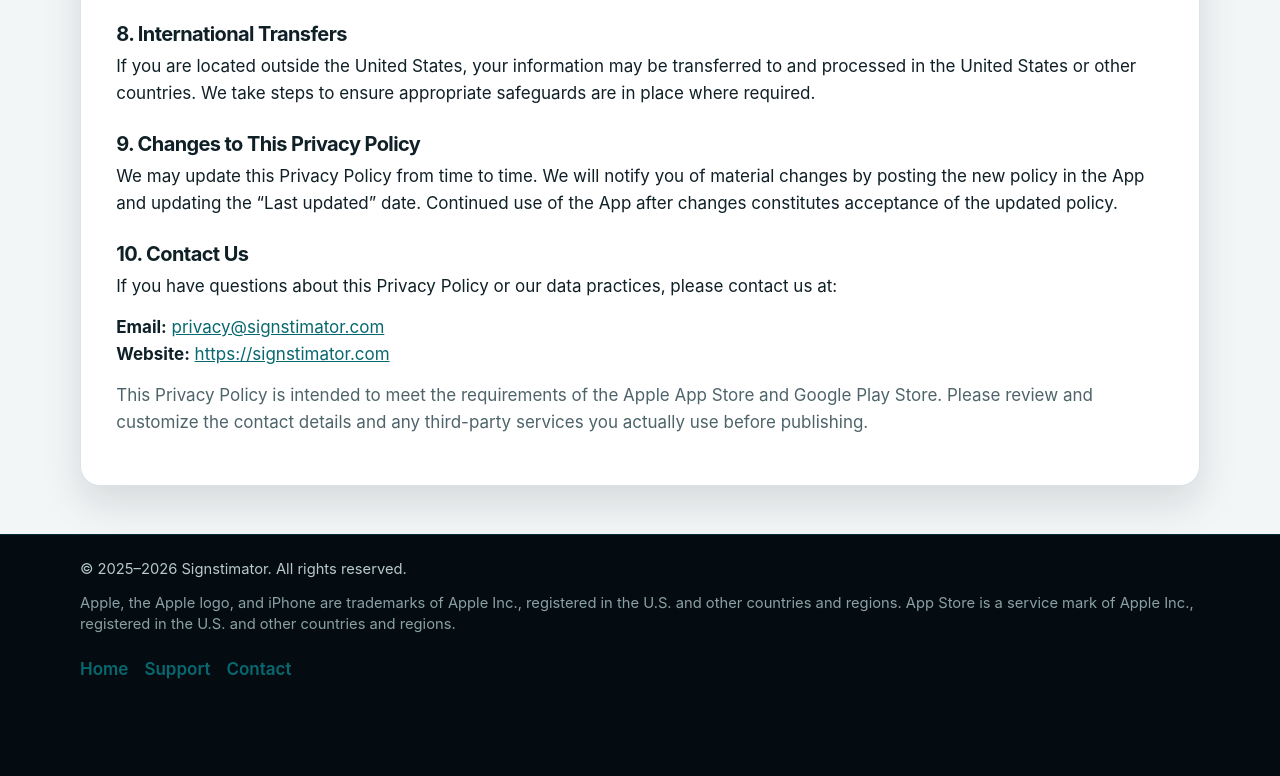
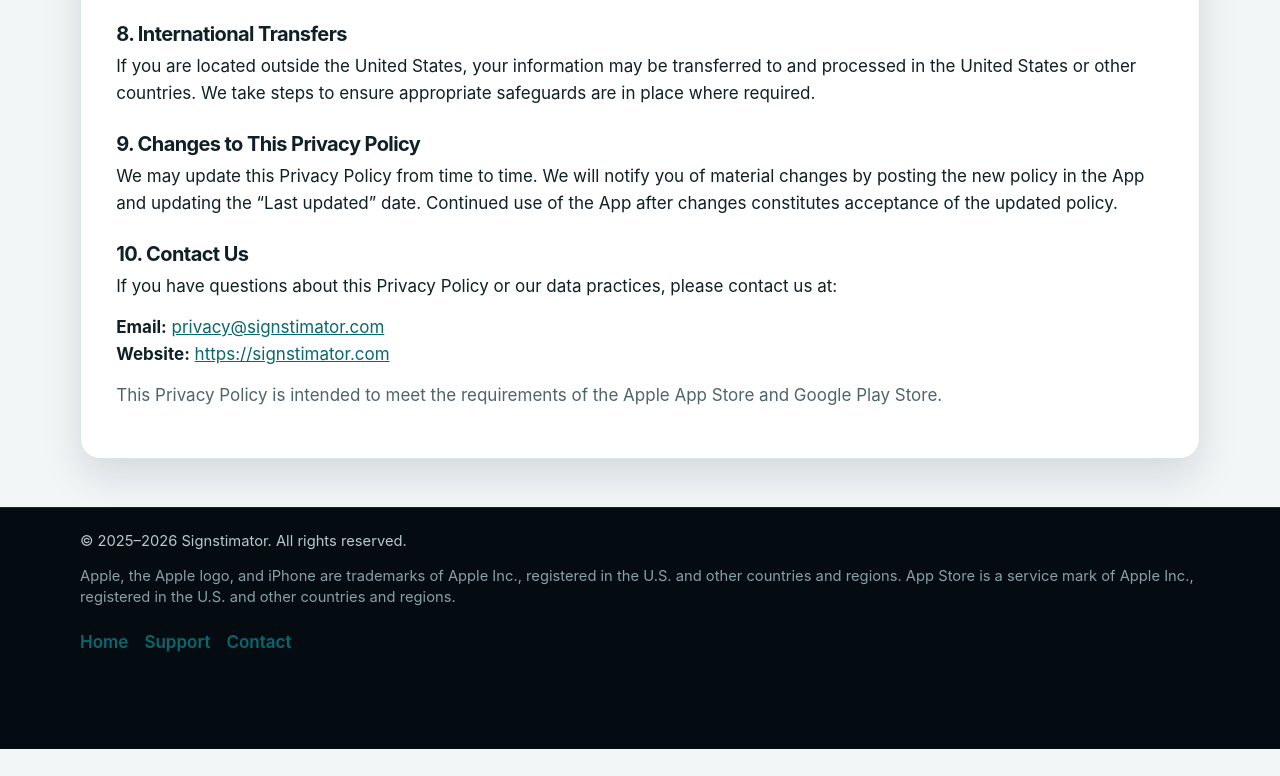
Before and after one commit to gradientsigns/signstimator-site, a plain HTML site: page privacy.html in a window 1280 px wide. Shown: the part 1920-2696 px from the top of the page. After the commit the page ends 2669 px from the top, so only its background shows below. Drawn offline with Linux system fonts and the light colour scheme.

Commit message:
Update privacy policy text
Removed instruction to customize contact details and services.

```diff
--- a/privacy.html
+++ b/privacy.html
@@ -146,7 +146,6 @@
       </p>
       <p class="updated">
         This Privacy Policy is intended to meet the requirements of the Apple App Store and Google Play Store.
-        Please review and customize the contact details and any third-party services you actually use before publishing.
       </p>
     </div>
   </main>
```
